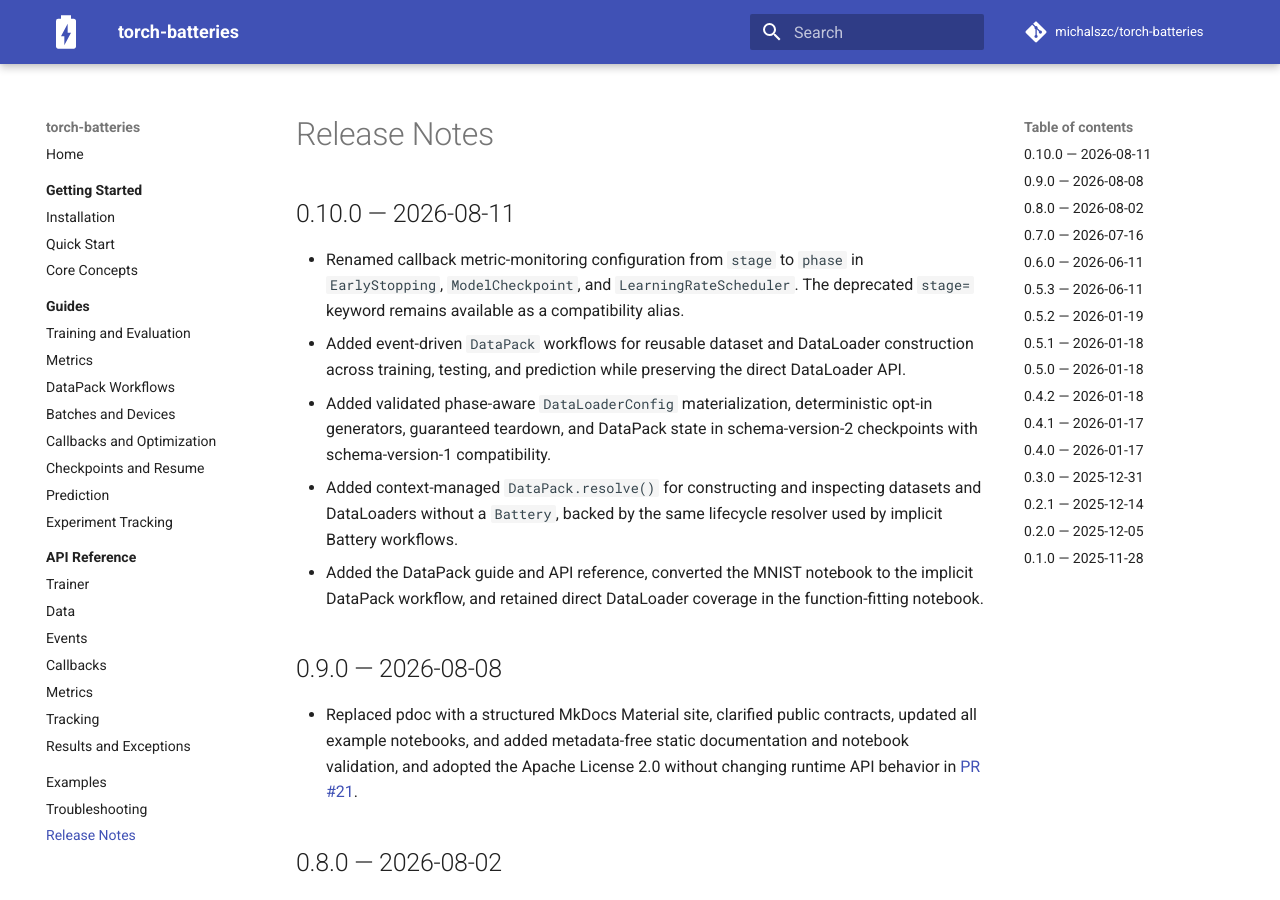
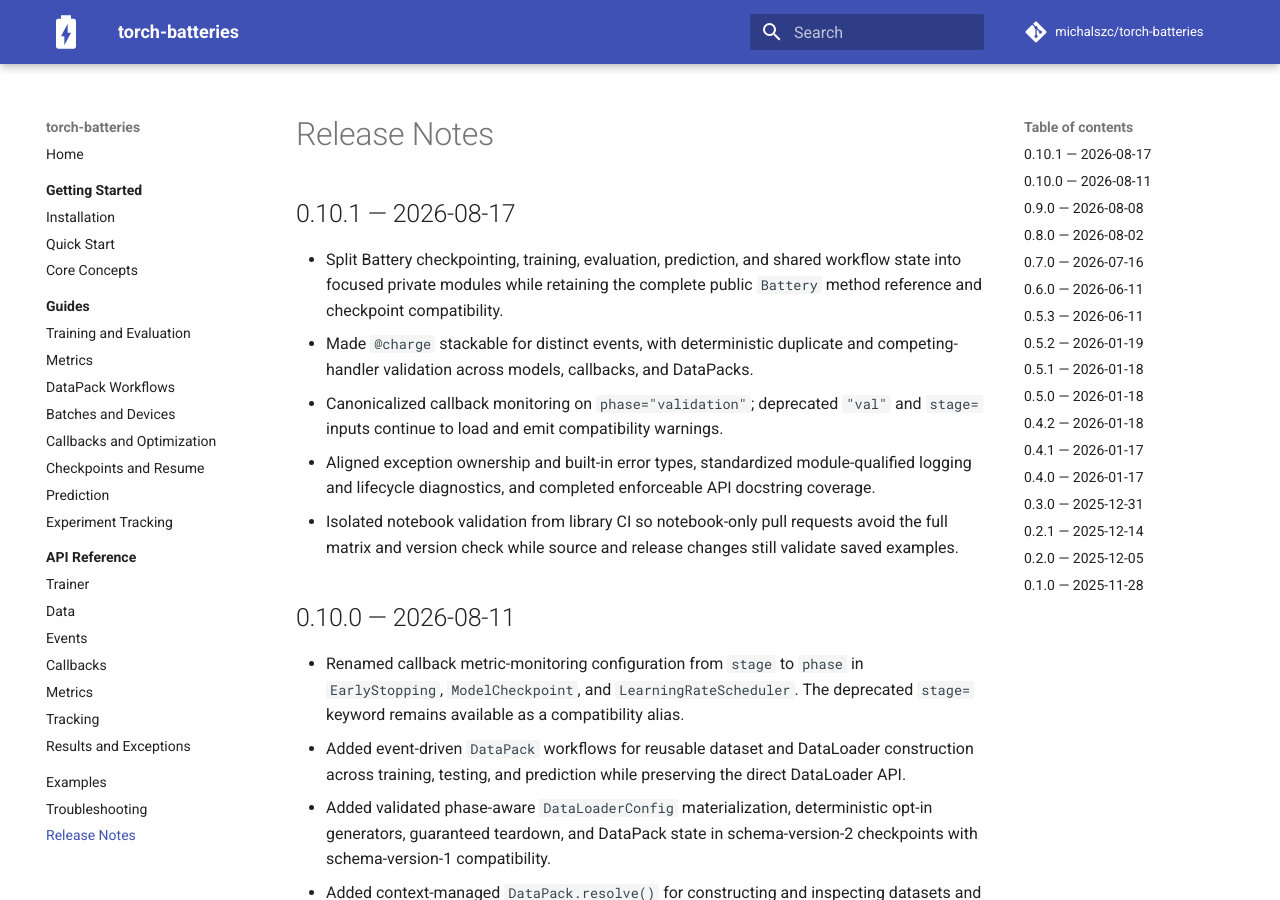
Before and after one commit to michalszc/torch-batteries, an MkDocs documentation site: the page built from documentation/release-notes.md, in a window 1280 px wide and 900 px high. Built offline with MkDocs 1.6.1 and Material for MkDocs 9.7.7, drawn with Linux system fonts in a browser that asks for light colours; comment, search, counter and statistics services are not loaded.

Commit message:
chore(release): prepare version 0.10.1

````diff
--- a/documentation/release-notes.md
+++ b/documentation/release-notes.md
@@ -1,4 +1,19 @@
 # Release Notes
+
+## 0.10.1 — 2026-08-17
+
+- Split Battery checkpointing, training, evaluation, prediction, and shared workflow
+  state into focused private modules while retaining the complete public `Battery`
+  method reference and checkpoint compatibility.
+- Made `@charge` stackable for distinct events, with deterministic duplicate and
+  competing-handler validation across models, callbacks, and DataPacks.
+- Canonicalized callback monitoring on `phase="validation"`; deprecated `"val"` and
+  `stage=` inputs continue to load and emit compatibility warnings.
+- Aligned exception ownership and built-in error types, standardized module-qualified
+  logging and lifecycle diagnostics, and completed enforceable API docstring coverage.
+- Isolated notebook validation from library CI so notebook-only pull requests avoid
+  the full matrix and version check while source and release changes still validate
+  saved examples.
 
 ## 0.10.0 — 2026-08-11
 
--- a/pyproject.toml
+++ b/pyproject.toml
@@ -4,7 +4,7 @@ build-backend = "setuptools.build_meta"
 
 [project]
 name = "torch-batteries"
-version = "0.10.0"
+version = "0.10.1"
 description = "A lightweight Python package that supplies batteries-included abstractions for PyTorch workflows"
 readme = "README.md"
 requires-python = ">=3.12"
--- a/src/torch_batteries/__init__.py
+++ b/src/torch_batteries/__init__.py
@@ -42,7 +42,7 @@ battery.train(train_loader, val_loader, epochs=10)
 ```
 """
 
-__version__ = "0.10.0"
+__version__ = "0.10.1"
 __author__ = ["Michal Szczygiel", "Arkadiusz Paterak", "Antoni Zięciak"]
 
 # Import main components
````
Also changed, not shown: 7 other files.
